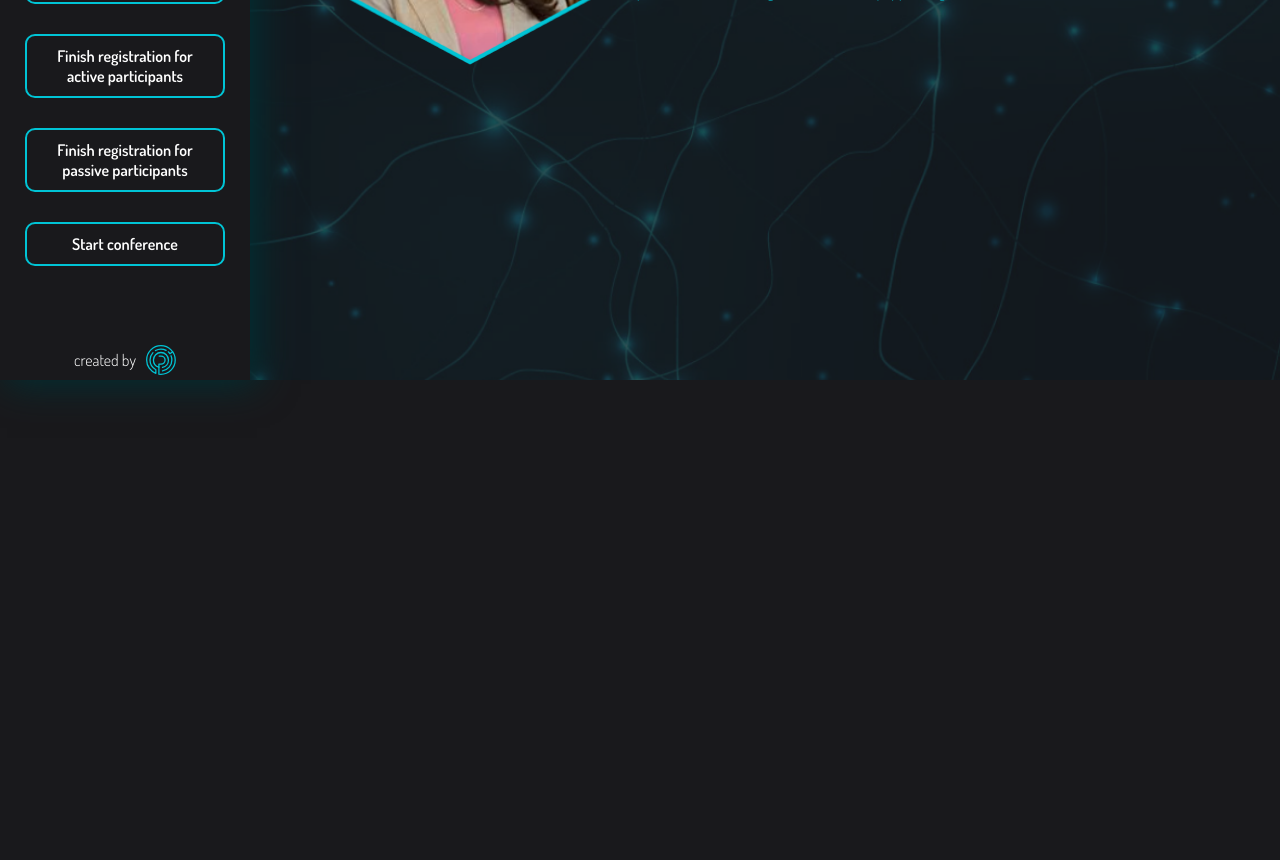
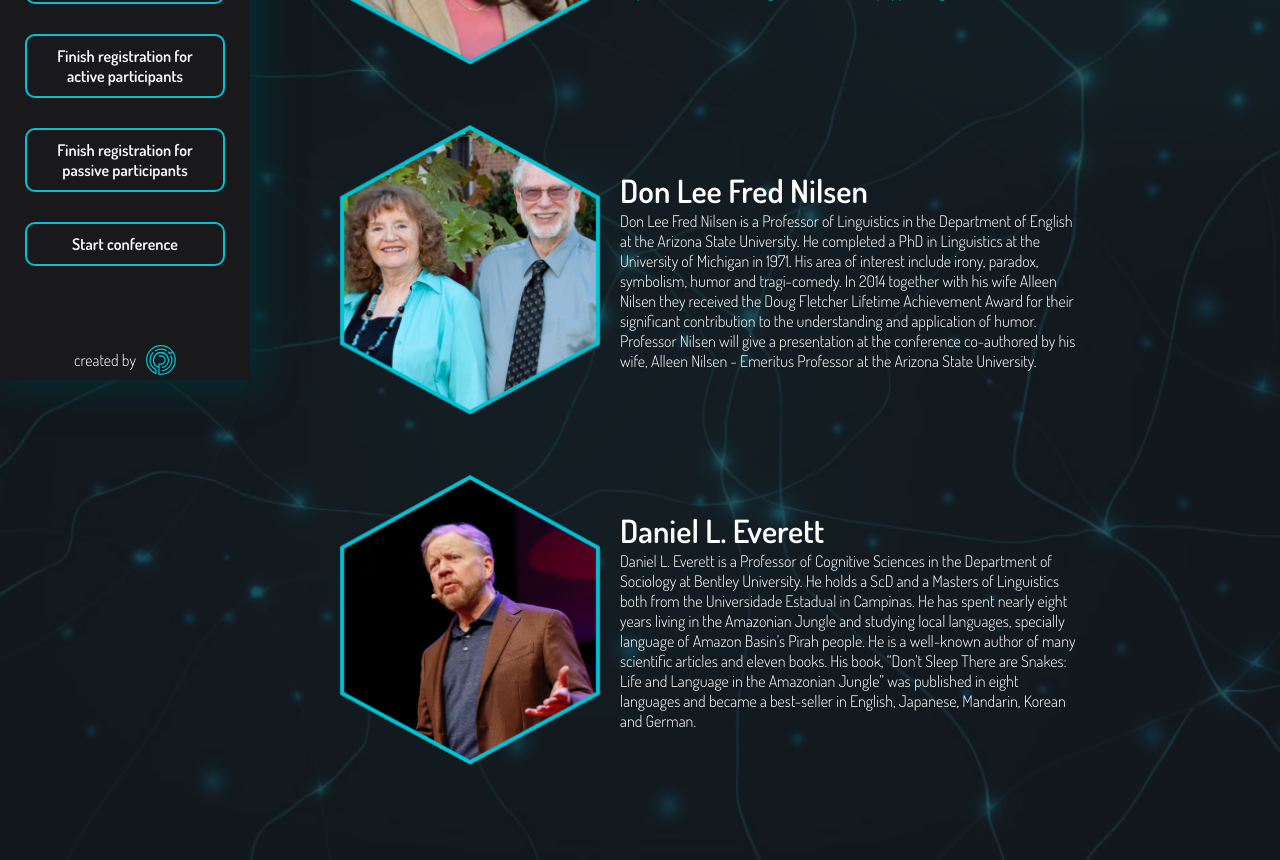
Before and after one commit to Snikerso/Neuromania, a Next.js app: page /guests in a window 1280 px wide. Shown: the part 420-1280 px from the top of the page. Before the commit the page ends 800 px from the top, so only its background shows below. Built offline with nearby package versions, Linux system fonts and the light colour scheme.

Commit message:
dodanie gosci

```diff
--- a/src/global/constants/data.js
+++ b/src/global/constants/data.js
@@ -39,6 +39,22 @@ export const sheduleData = [
         keynote:true,
         link:"https://alexfoundation.org/about/dr-irene-pepperberg/",
         img:"irene.png",
+      },
+      {
+        id:1,
+        name:"Don Lee Fred Nilsen",
+        bio:"Don Lee Fred Nilsen is a Professor of Linguistics in the Department of English at the Arizona State University. He completed a PhD in Linguistics at the University of Michigan in 1971. His area of interest include irony, paradox, symbolism, humor and tragi-comedy. In 2014 together with his wife Alleen Nilsen they received the Doug Fletcher Lifetime Achievement Award for their significant contribution to the understanding and application of humor. Professor Nilsen will give a presentation at the conference co-authored by his wife, Alleen Nilsen - Emeritus Professor at the Arizona State University." ,
+        keynote:true,
+        link:"",
+        img:"nielsen.png",
+      },
+      {
+        id:2,
+        name:"Daniel L. Everett",
+        bio:"Daniel L. Everett is a Professor of Cognitive Sciences in the Department of Sociology at Bentley University. He holds a ScD and a Masters of Linguistics both from the Universidade Estadual in Campinas. He has spent nearly eight years living in the Amazonian Jungle and studying local languages, specially language of Amazon Basin’s Pirah people. He is a well-known author of many scientific articles and eleven books. His book, “Don't Sleep There are Snakes: Life and Language in the Amazonian Jungle” was published in eight languages and became a best-seller in English, Japanese, Mandarin, Korean and German." ,
+        keynote:true,
+        link:"",
+        img:"everet.png",
       }
     ],
     paper:{
```
Also changed, not shown: public/assets/images/guests/everet.png (added), public/assets/images/guests/nielsen.png (added).
